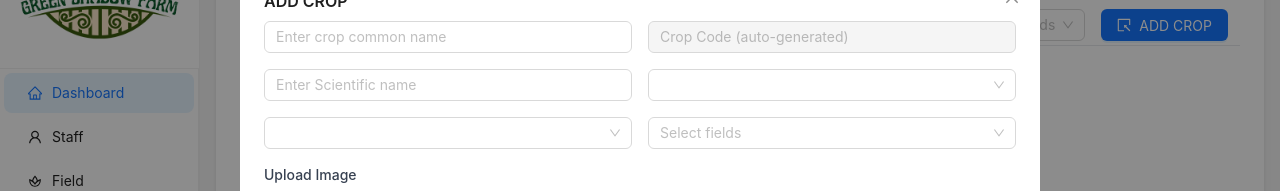
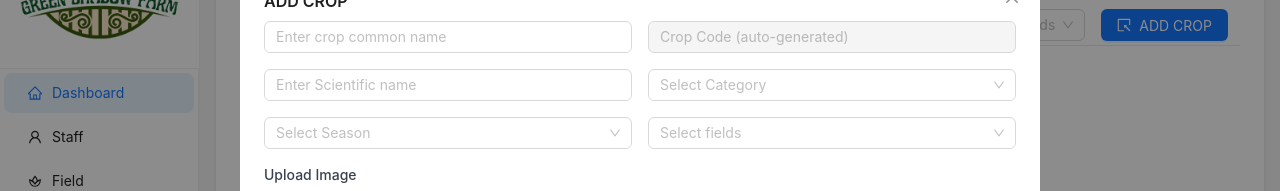
Before and after one commit to KavinduGayanthaK/Green_shadow_react_version, a React (Vite) app: page /crop in a window 1280 px wide. Both pictures are taken after typing "Sample" into the empty fields and a click on the button "ADD CROP". Shown: the part 131-322 px from the top of the page. Built offline with nearby package versions, Linux system fonts and the light colour scheme.

Commit message:
refactor crop select fields

```diff
--- a/src/component/CropForm.tsx
+++ b/src/component/CropForm.tsx
@@ -17,8 +17,8 @@ const CropForm: React.FC<{
   const [cropCode, setCropCode] = useState("");
   const [commonName, setCommonName] = useState("");
   const [scientificName, setScientificName] = useState("");
-  const [cropCategory, setCropCategory] = useState("");
-  const [cropSeason, setCropSeason] = useState("");
+  const [cropCategory, setCropCategory] = useState<string | null>(null);
+  const [cropSeason, setCropSeason] = useState<string | null>(null);
   const [cropFields, setCropFields] = useState<string[]>([]);
   const [cropImage, setCropImage] = useState<File | null>(null);
 
@@ -33,8 +33,8 @@ const CropForm: React.FC<{
       setCropCode(crop.cropCode || "");
       setCommonName(crop.commonName || "");
       setScientificName(crop.scientificName || "");
-      setCropCategory(crop.cropCategory || "");
-      setCropSeason(crop.cropSeason || "");
+      setCropCategory(crop.cropCategory ||null );
+      setCropSeason(crop.cropSeason || null);
       setCropFields(crop.cropFields || []);
       setCropImage(null);
     }
@@ -85,8 +85,8 @@ const CropForm: React.FC<{
     // Reset form after submission
     setCommonName("");
     setScientificName("");
-    setCropCategory("");
-    setCropSeason("");
+    setCropCategory(null);
+    setCropSeason(null);
     setCropFields([]);
     setCropImage(null);
     onClose(); // Close the modal after submission
```
